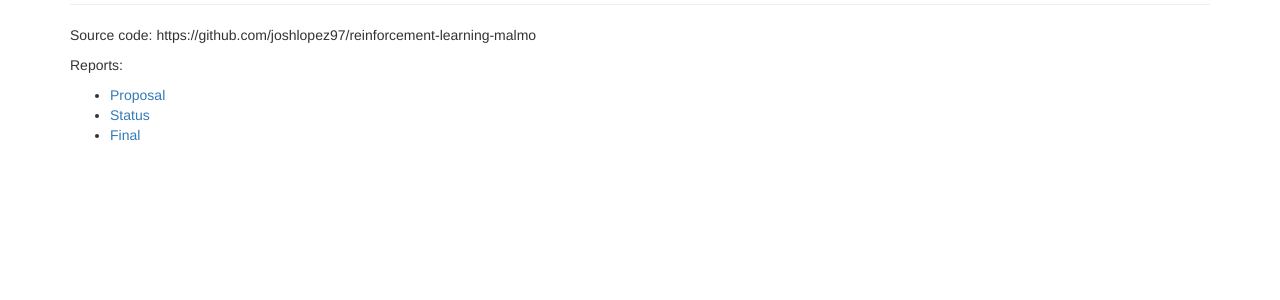
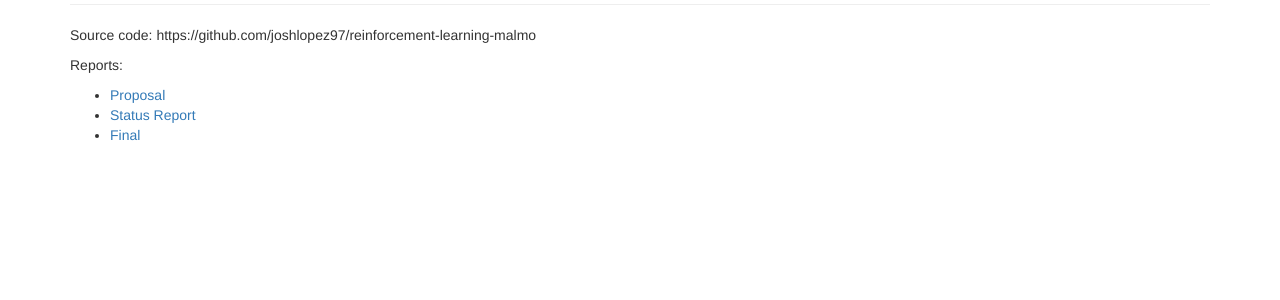
Before and after one commit to joshlopez97/FireEscape, a Jekyll site: the page built from docs/index.md, in a window 1280 px wide. Shown: the part 148-448 px from the top of the page. Built offline with Jekyll 4.4.1, drawn with Linux system fonts in a browser that asks for light colours.

Commit message:
Update index.md

```diff
--- a/docs/index.md
+++ b/docs/index.md
@@ -8,5 +8,5 @@
 Reports:
 
 - [Proposal](proposal.html)
-- [Status](status.html)
+- [Status Report](status.html)
 - [Final](final.html)
```
